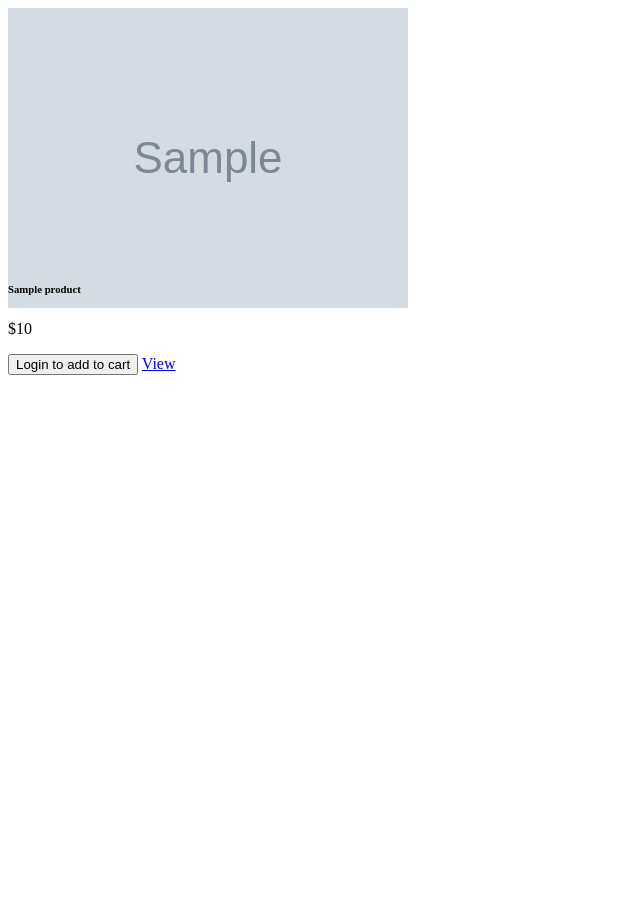
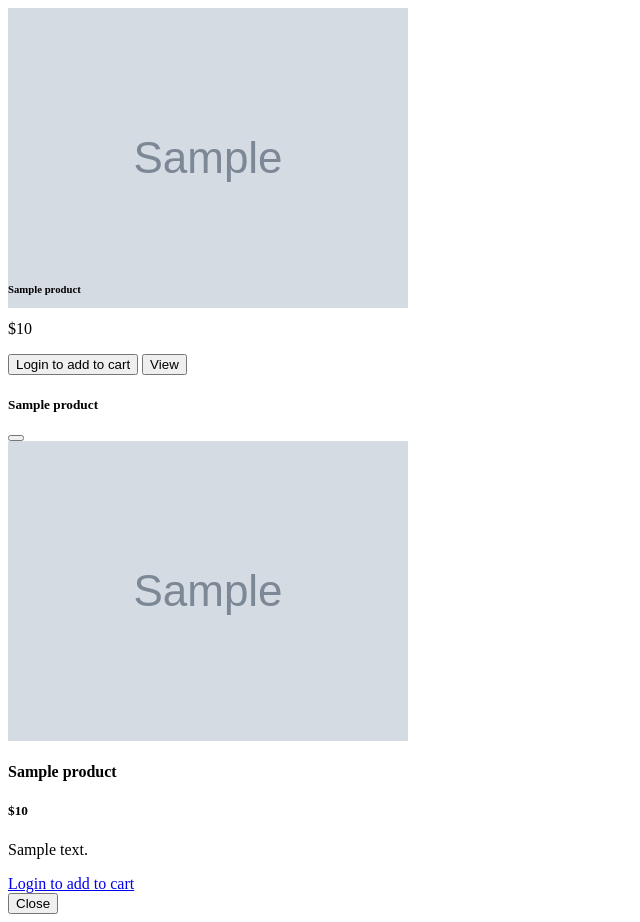
Before and after one commit to saqlinezaman/Ecommerce-Project, a PHP site: page /fetch_products.php in a window 1280 px wide. Shown: the whole page, without its empty margins (0-640 px from the left). Before the commit the page ends 375 px from the top, so only its background shows below. Run offline with PHP 8.4, Linux system fonts and the light colour scheme; tables that the repository leaves empty or names only in its code hold one stand-in row (values such as "Sample post"); grey boxes marked "Sample" are stand-in pictures.

Commit message:
product view option done

```diff
--- a/fetch_products.php
+++ b/fetch_products.php
@@ -36,16 +36,92 @@
           <form action="cart_add.php" method="POST" class="m-0">
             <input type="hidden" name="product_id" value="<?= $product['id']; ?>">
             <input type="hidden" name="qty" value="1">
-            <button type="submit" class="btn btn-dark btn-sm">Add to Cart</button>
+            <button type="submit" class="btn btn-dark btn-sm"> <i class="bi bi-cart-plus"></i> Add to Cart</button>
           </form>
         <?php else: ?>
           <button class="btn btn-info text-white btn-sm login-cart-btn">Login to add to cart</button>
         <?php endif; ?>
 
-        <a href="product_details.php?id=<?= $product['id']; ?>" class="btn btn-outline-success btn-sm">View</a>
+        <!-- View Button - Modal Trigger -->
+        <button type="button"
+                class="btn btn-outline-success btn-sm"
+                data-bs-toggle="modal"
+                data-bs-target="#productModal<?= $product['id']; ?>">
+          View
+        </button>
         </div>
       </div>
     </div>
   </div>
+
+  <!-- Modal for this Product -->
+  <!-- Product Modal -->
+<div class="modal fade" id="productModal<?= $product['id']; ?>" tabindex="-1" aria-hidden="true">
+  <div class="modal-dialog modal-lg modal-dialog-centered">
+    <div class="modal-content border-0 shadow-lg rounded-4 overflow-hidden">
+
+      <!-- Header -->
+      <div class="modal-header border-0 bg-gradient bg-dark text-white py-3">
+        <h5 class="modal-title fw-bold">
+          <i class="bi bi-box-seam"></i> <?= htmlspecialchars($product['product_name']); ?>
+        </h5>
+        <button type="button" class="btn-close btn-close-white" data-bs-dismiss="modal"></button>
+      </div>
+
+      <!-- Body -->
+      <div class="modal-body p-4">
+        <div class="row g-4 align-items-center">
+
+          <!-- Product Image -->
+          <div class="col-md-6">
+            <div class="ratio ratio-4x3 border rounded shadow-sm bg-light">
+              <img src="admin/uploads/<?= htmlspecialchars($product['product_image']); ?>"
+                   class="img-fluid rounded object-fit-cover"
+                   alt="<?= htmlspecialchars($product['product_name']); ?>">
+            </div>
+          </div>
+
+          <!-- Product Details -->
+          <div class="col-md-6">
+            <h4 class="fw-bold mb-2"><?= htmlspecialchars($product['product_name']); ?></h4>
+            <h5 class="text-success mb-3">$<?= htmlspecialchars($product['product_price']); ?></h5>
+            <p class="text-muted mb-4">
+              <?= !empty($product['description']) ? htmlspecialchars($product['description']) : 'No description available.'; ?>
+            </p>
+
+            <?php if (!empty($_SESSION['user_id'])): ?>
+              <form action="cart_add.php" method="POST" class="d-flex align-items-end gap-3">
+                <input type="hidden" name="product_id" value="<?= $product['id']; ?>">
+                <div>
+                  <label for="qty<?= $product['id']; ?>" class="form-label small fw-semibold mb-1">Quantity</label>
+                  <input type="number" id="qty<?= $product['id']; ?>"
+                         name="qty" value="1" min="1"
+                         class="form-control form-control-sm"
+                         style="width:90px;">
+                </div>
+                <button type="submit" class="btn btn-dark px-4 py-2  shadow-sm w-100">
+                  <i class="bi bi-cart-plus"></i> Add to Cart
+                </button>
+              </form>
+            <?php else: ?>
+              <a href="auth/login.php" class="btn btn-info text-white px-4 py-2 w-100 shadow-sm">
+                <i class="bi bi-box-arrow-in-right"></i> Login to add to cart
+              </a>
+            <?php endif; ?>
+          </div>
+        </div>
+      </div>
+
+      <!-- Footer -->
+      <div class="modal-footer border-0 bg-light py-3">
+        <button type="button" class="btn btn-secondary rounded px-4" data-bs-dismiss="modal">
+          <i class="bi bi-x-circle"></i> Close
+        </button>
+      </div>
+    </div>
+  </div>
+</div>
+
+
 <?php endforeach; ?>
 </div>
```
